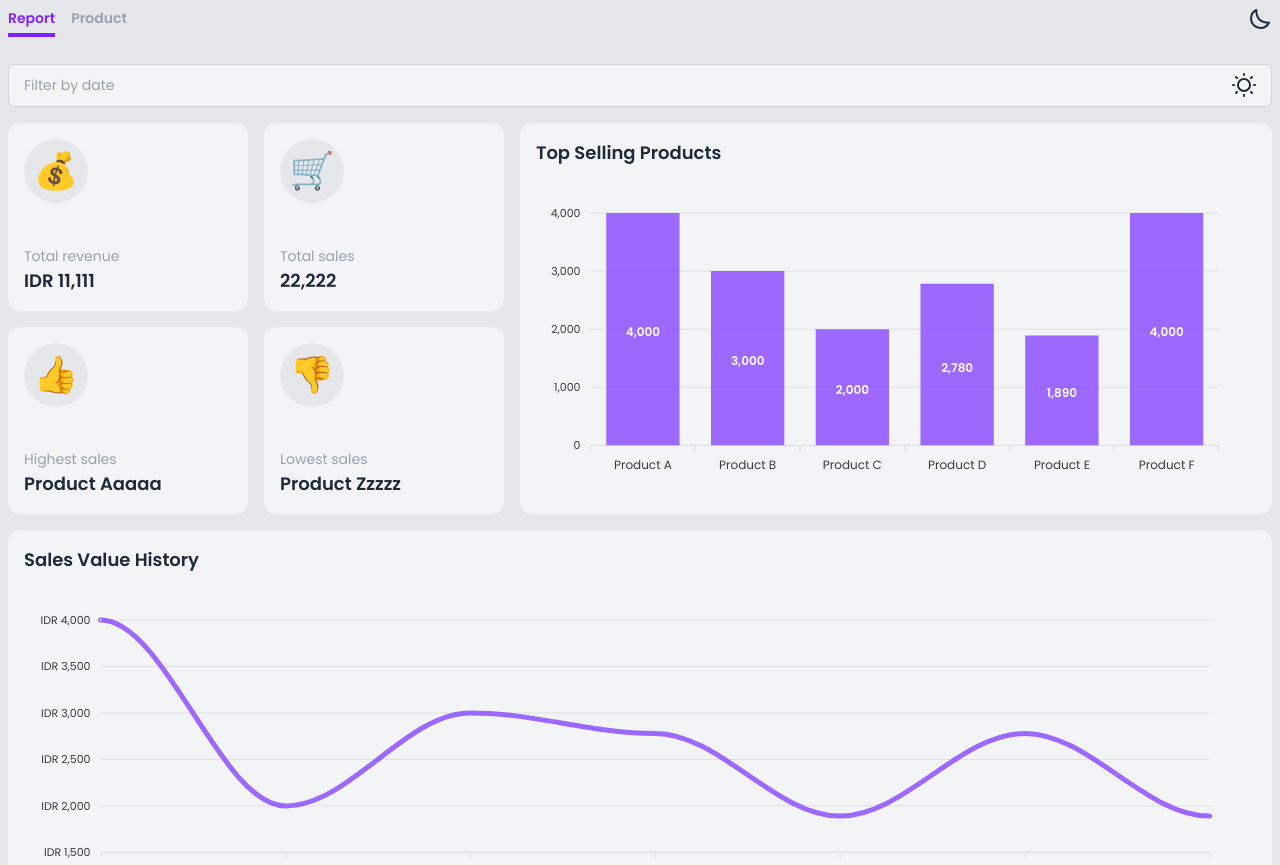
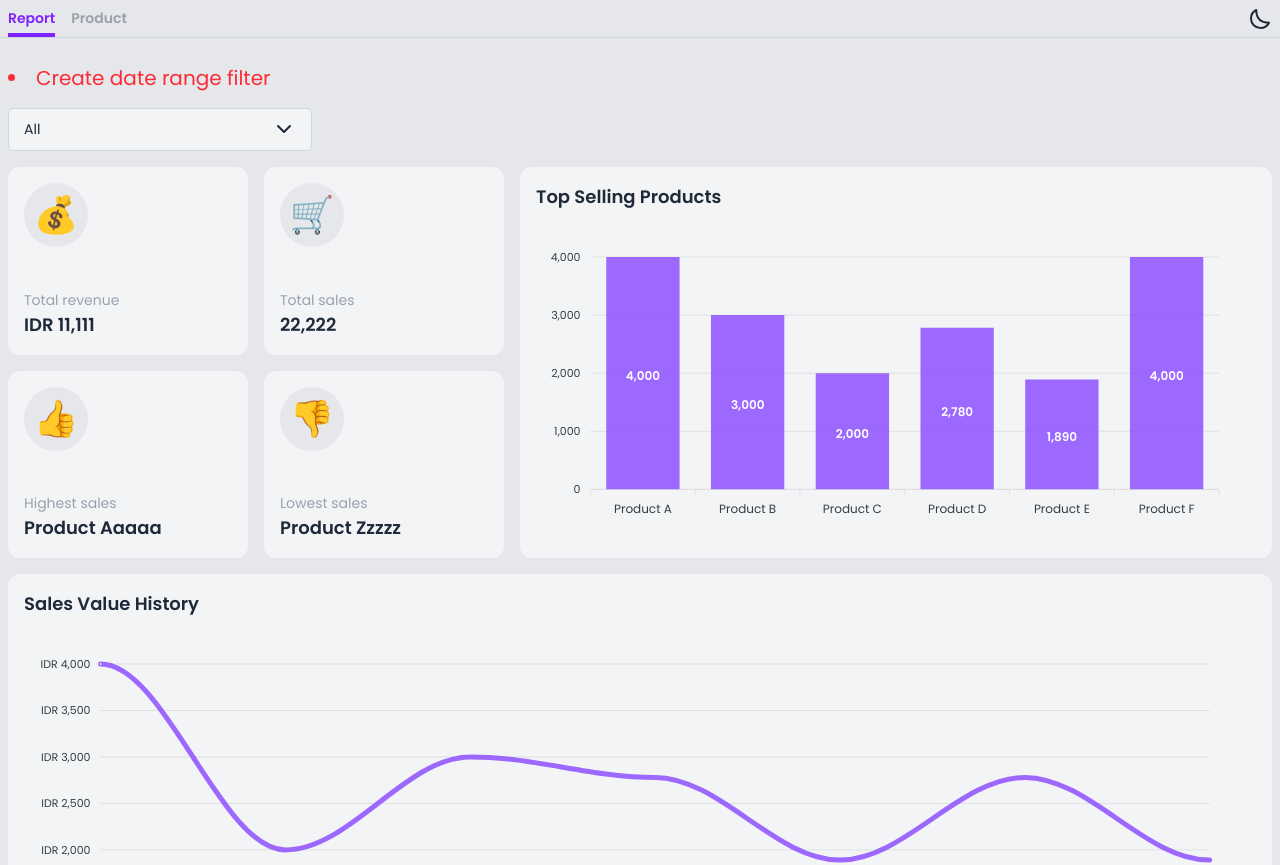
Before and after one commit to caksaji/lora, a Next.js app: page / in a window 1280 px wide. Shown: the top 865 px of the page. Built offline with nearby package versions, Linux system fonts and the light colour scheme.

Commit message:
[ADD] new component : Select

```diff
--- a/src/app/page.tsx
+++ b/src/app/page.tsx
@@ -5,7 +5,7 @@ import dynamic from 'next/dynamic'
 import { useTheme } from 'next-themes'
 import { useBreakpoint } from '@/hook/useBreakpoint'
 import { dateShownFormat, timeShownFormat, formatNum, formatCurrency } from '@/lib/localUtil'
-import InputText from '@/component/partial/InputText'
+import Select from '@/component/partial/Select'
 import IconSvg from '@/component/partial/IconSvg'
 import Skeleton from '@/component/partial/Skeleton'
 import Table from '@/component/partial/Table'
@@ -125,20 +125,28 @@ export default function Report() {
       theme: { mode: theme }
     }
   }
-  const [filterDate, setFilterDate] = useState('')
+  const dateRangeList = [
+    { id: 'all', text: 'All' },
+    { id: '1d', text: 'Today' },
+    { id: '7d', text: 'Last 7 day' },
+    { id: '1m', text: 'This month' },
+    { id: '1y', text: 'This year' },
+    { id: 'custom', text: 'Custom' }
+  ]
+  const [filterDate, setFilterDate] = useState<any>('')
   return (
     <div className="grid grid-cols-1 gap-4 md:grid-cols-5">
       <div className="col-span-full">
-        <InputText
-          value={filterDate}
-          placeholder="Filter by date"
-          iconAt="right"
-          filled={filterDate}
-          className="relative"
-          onInput={setFilterDate}
-          showSkeleton={showSkeleton}
-          icon={<IconSvg name="sun-light" className="h-6 w-6" />}
-        />
+        <ul className="list-disc list-inside text-xl text-red-500">
+          <li>Create date range filter</li>
+        </ul>
+      </div>
+      <div className="col-span-full">
+        <div className="grid grid-cols-1 gap-4 sm:grid-cols-2 md:grid-cols-3 lg:grid-cols-4">
+          <div className="col-span-1">
+            <Select list={dateRangeList} value={filterDate} preSelect={true} showSkeleton={showSkeleton} onChange={setFilterDate} />
+          </div>
+        </div>
       </div>
       <div className="col-span-full md:col-span-2">
         <div className="grid grid-cols-1 gap-4 h-full sm:grid-cols-2">
--- a/src/app/style/component/_table.sass
+++ b/src/app/style/component/_table.sass
@@ -8,7 +8,7 @@
 
 .sp-table
   .tbody
-    @apply flex w-full rounded-md duration-300 odd:bg-gray-100 hover:bg-violet-100 dark:odd:bg-gray-700 dark:hover:bg-violet-900
+    @apply flex w-full rounded-md duration-300 odd:bg-gray-200 hover:bg-violet-200 dark:odd:bg-gray-700 dark:hover:bg-violet-900
   .tcell
     @apply py-3 pr-4 first:pl-4
     &.shrink
--- a/src/component/partial/IconSvg.tsx
+++ b/src/component/partial/IconSvg.tsx
@@ -13,15 +13,9 @@ export default function IconSvg({
       className={`flex-shrink-0 stroke-2 stroke-current transform ${className}`}
       style={{strokeLinecap: 'round', strokeLinejoin: 'round'}}
     >
-      {name === 'arrow-right' &&
-        <path d="M3 12L21 12M21 12L12.5 3.5M21 12L12.5 20.5" />
-      }
-      {name === 'nav-arrow-right' &&
-        <path d="M9 6L15 12L9 18" />
-      }
-      {name === 'nav-arrow-left' &&
-        <path d="M15 6L9 12L15 18" />
-      }
+      {name === 'arrow-right' && <path d="M3 12L21 12M21 12L12.5 3.5M21 12L12.5 20.5" />}
+      {name === 'nav-arrow-right' && <path d="M9 6L15 12L9 18" />}
+      {name === 'nav-arrow-left' && <path d="M15 6L9 12L15 18" />}
       {name === 'sun-light' &&
         <>
           <path d="M12 18C15.3137 18 18 15.3137 18 12C18 8.68629 15.3137 6 12 6C8.68629 6 6 8.68629 6 12C6 15.3137 8.68629 18 12 18Z" />
@@ -35,9 +29,7 @@ export default function IconSvg({
           <path d="M1 12L2 12" />
         </>
       }
-      {name === 'half-moon' &&
-        <path d="M3 11.5066C3 16.7497 7.25034 21 12.4934 21C16.2209 21 19.4466 18.8518 21 15.7259C12.4934 15.7259 8.27411 11.5066 8.27411 3C5.14821 4.55344 3 7.77915 3 11.5066Z" />
-      }
+      {name === 'half-moon' && <path d="M3 11.5066C3 16.7497 7.25034 21 12.4934 21C16.2209 21 19.4466 18.8518 21 15.7259C12.4934 15.7259 8.27411 11.5066 8.27411 3C5.14821 4.55344 3 7.77915 3 11.5066Z" />}
       {name === 'warning-triangle' &&
         <>
           <path d="M20.0429 21H3.95705C2.41902 21 1.45658 19.3364 2.22324 18.0031L10.2662 4.01533C11.0352 2.67792 12.9648 2.67791 13.7338 4.01532L21.7768 18.0031C22.5434 19.3364 21.581 21 20.0429 21Z" />
@@ -45,6 +37,8 @@ export default function IconSvg({
           <path d="M12 17.01L12.01 16.9989" />
         </>
       }
+      {name === 'nav-arrow-down' && <path d="M6 9L12 15L18 9" />}
+      {name === 'xmark' && <path d="M6.75827 17.2426L12.0009 12M17.2435 6.75736L12.0009 12M12.0009 12L6.75827 6.75736M12.0009 12L17.2435 17.2426" />}
     </svg>
   )
 }
--- a/src/component/partial/InputText.tsx
+++ b/src/component/partial/InputText.tsx
@@ -28,7 +28,8 @@ export default function InputText({
   onClick,
   onFocus,
   onInput,
-  onBlur
+  onBlur,
+  onKeydown
 }: {
   className?: string,
   showSkeleton?: boolean,
@@ -47,13 +48,14 @@ export default function InputText({
   iconAt?: 'right' | 'left',
   iconPlacement?: 'inside' | 'outside',
   filled?: string | boolean,
-  value,
+  value: string,
   imitationValue?: React.ReactNode,
   icon?: React.ReactNode,
   onClick?: () => void,
   onFocus?: () => void,
   onInput?: (val: string) => void,
-  onBlur?: () => void
+  onBlur?: () => void,
+  onKeydown?: (val: string) => void
 }) {
   const id = useId()
   const [focused, setFocused] = useState(false)
@@ -100,6 +102,10 @@ export default function InputText({
     onBlur?.()
     setFocused(false)
   }
+  const keydown = (e: React.KeyboardEvent) => {
+    onKeydown?.(e.key)
+    return e.target.value
+  }
 
   if (showSkeleton) {
     return <Skeleton className={`rounded-md ${skeletonWidth ?? 'w-full'} ${type === 'textarea' ? 'h-24' : 'h-10'} ${className}`} />
@@ -135,7 +141,7 @@ export default function InputText({
                   style={{ ...padding(), minHeight: `calc(2px + (${fragmentedRem} * 2) + 1.5rem + 1.59px)` }}
                   onFocus={focus}
                   onClick={click}
-                  onKeyDown={click}
+                  onKeyDown={keydown}
                   onBlur={blur}
                 >
                   {hasImitationValue ?
@@ -162,6 +168,7 @@ export default function InputText({
                 className={`${inputTextKindClass} ${inputClass}`}
                 style={{textAlign: 'inherit', ...padding()}}
                 onFocus={focus}
+                onKeyDown={keydown}
                 onInput={e => input(e.target.value)}
                 onBlur={blur}
               />
--- a/src/component/partial/Navbar.tsx
+++ b/src/component/partial/Navbar.tsx
@@ -21,7 +21,7 @@ export default function Navbar() {
   }
   return (
     <div className="h-16">
-      <div className="fixed top-0 left-0 z-10 w-dvw bg-gray-200 dark:bg-gray-900">
+      <div className="fixed top-0 left-0 z-10 w-dvw border-b border-gray-300 bg-gray-200 dark:bg-gray-900 dark:border-gray-700">
         <div className="container">
           <div className="flex items-center gap-4 justify-between w-full">
             <div className="flex gap-4 font-semibold">
--- /dev/null
+++ b/src/component/partial/Select.tsx
@@ -0,0 +1,195 @@
+import { useRef, useState, useEffect, useCallback } from 'react'
+import InputText from '@/component/partial/InputText'
+import IconSvg from '@/component/partial/IconSvg'
+
+export default function Select({
+  className,
+  showSkeleton = false,
+  skeletonWidth,
+  list = [],
+  label,
+  value,
+  placeholder,
+  error,
+  disabled,
+  absoluteOptionPosition,
+  labelField = 'text',
+  unselectId = 'all',
+  unselectLabel,
+  preSelect = false,
+  icon = false,
+  clearable = false,
+  onSearch,
+  onChange,
+  onCancel
+} : {
+  className?: string,
+  showSkeleton?: boolean,
+  skeletonWidth?: string,
+  list: any[],
+  label?: string,
+  value?: string | Record<string, any>,
+  placeholder?: string,
+  error?: string,
+  disabled?: boolean,
+  absoluteOptionPosition?: boolean,
+  labelField?: string,
+  unselectId?: string,
+  unselectLabel?: string | number,
+  preSelect: boolean,
+  icon: boolean,
+  clearable: boolean,
+  onSearch?: (val: string) => void,
+  onChange?: (val: any) => void,
+  onCancel?: () => void
+}) {
+  const optRef = useRef<(HTMLDivElement | null)[]>([])
+  const [localList, setLocalList] = useState<any[]>([])
+  const [searchMode, setSearchMode] = useState<boolean>(false)
+  const [inputSearch, setInputSearch] = useState<string>('')
+  const [selection, setSelection] = useState<any>(null)
+  const [showOption, setShowOption] = useState<boolean>(false)
+  const [hoverIndex, setHoverIndex] = useState<number>(0)
+  const searchTimer = useRef<NodeJS.Timeout | null>(null)
+
+  useEffect(() => {
+    return () => {
+      if (searchTimer.current) clearTimeout(searchTimer.current)
+    }
+  }, [])
+  useEffect(() => updateList(), [list])
+  useEffect(() => {
+    if (value && (!selection || selection.id !== (value as any)?.id)) {
+      const found = localList.find(item => item.id === (value as any)?.id)
+      if (found) select(found)
+    }
+  }, [value, localList])
+  useEffect(() => setHoverIndex(0), [inputSearch])
+  useEffect(() => {
+    if (preSelect && !selection && localList.length > 0) {
+      select(localList[0])
+    }
+  }, [localList])
+
+  const filteredList = () => {
+    let tempList = [...localList]
+    if (searchMode) {
+      tempList = tempList.filter((item) => {
+        return item.text
+          .toString()
+          .toUpperCase()
+          .includes(inputSearch.toUpperCase())
+      })
+    }
+    return tempList
+  }
+  const updateList = () => {
+    let newList = list.map(item => ({ ...item, text: item[labelField] }))
+    if (unselectLabel) {
+      newList = [{ id: unselectId, text: unselectLabel }, ...newList]
+    }
+    setLocalList(newList)
+  }
+  const search = useCallback((value) => {
+    setInputSearch(value)
+    setSearchMode(true)
+    if (searchTimer.current) {
+      clearTimeout(searchTimer.current)
+    }
+    searchTimer.current = setTimeout(() => onSearch?.(inputSearch), 1000)
+  }, [inputSearch, onSearch])
+  const clickInput = () => {
+    if (!disabled) {
+      setHoverIndex(0)
+      setShowOption(true)
+    }
+  }
+  const select = (option: any) => {
+    setInputSearch(option ? option[labelField] : '')
+    setShowOption(false)
+    setSearchMode(false)
+    setHoverIndex(0)
+    if (selection?.id !== option?.id) {
+      setSelection(option)
+      onChange?.(option)
+    }
+  }
+  const cancel = () => {
+    setShowOption(false)
+    setSearchMode(false)
+    setInputSearch(selection ? selection.text : '')
+    setHoverIndex(0)
+    onCancel?.()
+  }
+  const navigateSelection = (e: string) => {
+    if (filteredList().length > 0) {
+      if (e === 'ArrowUp' && hoverIndex > 0) {
+        setHoverIndex(i => i - 1)
+      }
+      else if (e === 'ArrowDown' && hoverIndex + 1 < filteredList().length) {
+        setHoverIndex(i => i + 1)
+      }
+      scrollToSelection()
+    }
+  }
+  const scrollToSelection = () => {
+    const opt = optRef.current[hoverIndex]
+    if (opt) {
+      opt.scrollIntoView({ behavior: 'smooth', block: 'nearest' })
+    }
+  }
+  const keydown = (key) => {
+    if (key === 'Escape' || key === 'Tab') {
+      cancel()
+    } else if (key === 'Enter') {
+      select(filteredList()[hoverIndex])
+    } else if (key === 'ArrowUp' || key === 'ArrowDown') {
+      navigateSelection(key)
+    }
+  }
+
+  return (
+    <div>
+      {(!showSkeleton && showOption) && <div className="fixed top-0 left-0 h-screen w-screen" onClick={cancel} />}
+      <InputText
+        value={inputSearch}
+        showSkeleton={showSkeleton}
+        skeletonWidth={skeletonWidth}
+        label={label}
+        placeholder={placeholder}
+        iconAt="right"
+        disabled={disabled}
+        error={error}
+        className="relative"
+        onClick={clickInput}
+        onFocus={() => setShowOption(true)}
+        onInput={search}
+        onKeydown={key => keydown(key)}
+        onBlur={() => setHoverIndex(0)}
+        icon={
+          !icon && !clearable ? <IconSvg name="nav-arrow-down" className={`h-6 w-6 transform duration-300 ${showOption && '-rotate-180'}`} onClick={() => setShowOption(!showOption)} />
+            : !icon && clearable && !selection ? <IconSvg name="nav-arrow-down" className={`h-6 w-6 transform duration-300 ${showOption && '-rotate-180'}`} onClick={() => setShowOption(!showOption)} />
+            : !icon && clearable && selection ? <IconSvg name="xmark" tabIndex={0} className="h-6 w-6 rounded-full outline-0 cursor-pointer ring-prime-600 ring-opacity-90 focus:ring click-effect" onClick={() => select('')} />
+            : icon
+        }
+      />
+      {(!disabled && !showSkeleton) &&
+        <div className="relative">
+          <div className={`flex flex-col w-full border-gray-300 rounded-md bg-white overflow-x-hidden duration-300 dark:bg-gray-800 dark:border-gray-800 ${showOption && 'py-1 border overflow-y-auto'} ${!showOption && 'border-0 overflow-y-hidden'} ${absoluteOptionPosition && 'absolute top-0 left-0 z-10'}`} style={{ maxHeight: showOption ? '187px' : 0 }}>
+            {filteredList().length > 0 ? (
+              filteredList()?.map((d, i) => (
+                <div key={i} ref={el => optRef.current[i] = el} className={`w-full py-1 px-4 duration-300 cursor-default hover:bg-gray-200 dark:hover:bg-gray-700 ${hoverIndex === i && 'bg-gray-200 dark:bg-gray-700'} ${selection && selection.text === d.text && 'bg-prime-600 text-white'}`} onMouseOver={() => setHoverIndex(i)} onClick={() => select(d)}>
+                  <div>
+                    {d.text}
+                  </div>
+                </div>
+              ))
+            ) : (
+              <span className="py-1 px-4">Oops, data not found</span>
+            )}
+          </div>
+        </div>
+      }
+    </div>
+  )
+}
--- a/src/component/partial/Table.tsx
+++ b/src/component/partial/Table.tsx
@@ -65,7 +65,7 @@ export default function Table({
       {(minShowTableAt !== 'never' && bp.greaterOrEqual(minShowTableAt)) &&
         <div className="sp-table">
           <div className="divide-y divide-gray-200 dark:divide-gray-800">
-            <div className="flex w-full rounded-md bg-gray-100 text-gray-400 font-semibold dark:bg-gray-700">
+            <div className="flex w-full rounded-md bg-gray-200 text-gray-400 font-semibold dark:bg-gray-700">
               {thead}
             </div>
             {(!emptyData && !showSkeleton) && tbody}
```
